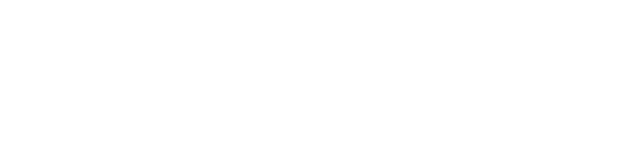
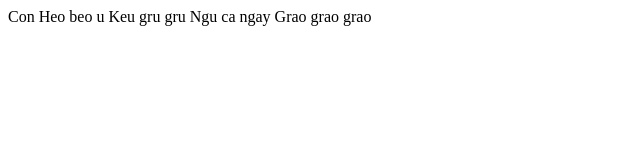
Before and after one commit to VthKhanh/VthKhanh.github.io, a plain HTML site: page html.html in a window 1280 px wide. Shown: the whole page, without its empty margins (0-640 px from the left). Drawn offline with Linux system fonts and the light colour scheme.

Commit message:
Content changed in boby

```diff
--- a/html.html
+++ b/html.html
@@ -6,6 +6,9 @@
     <title>Document</title>
 </head>
 <body>
-
+   Con Heo beo u
+   Keu gru gru
+   Ngu ca ngay
+   Grao grao grao
 </body>
 </html>
```
